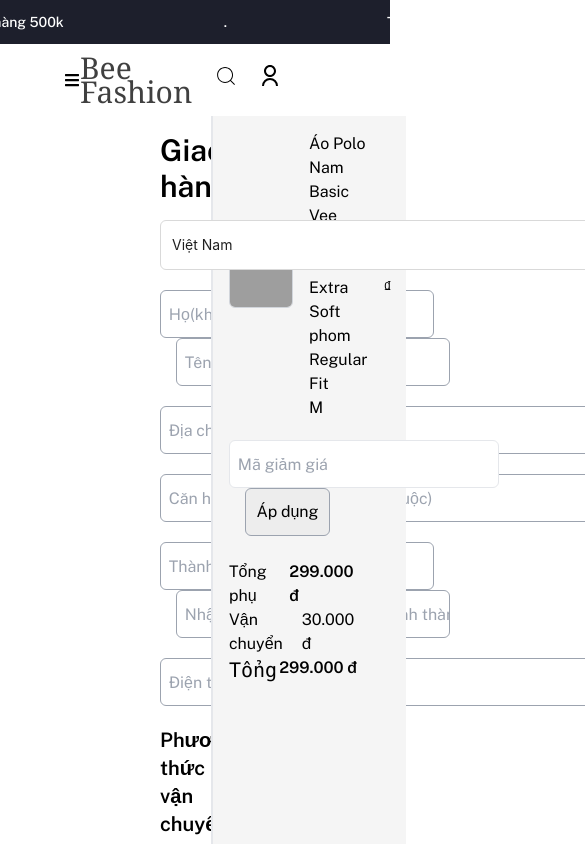
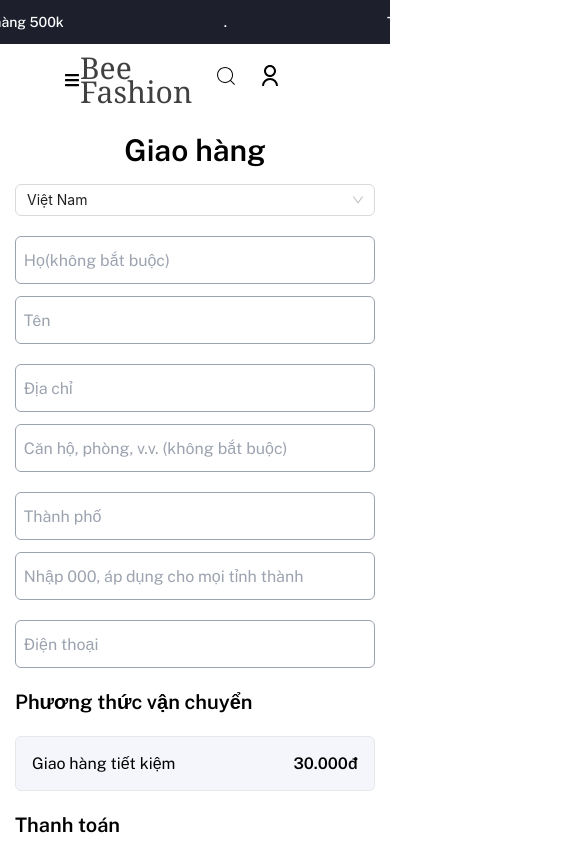
Before and after one commit to thanhnvph26404/final, a React (Vite) app in the folder client/: page /payment in a window 390 px wide. Shown: the top 844 px of the page, 585 px wide, since content can reach past the window. Built offline with nearby package versions, Linux system fonts and the light colour scheme; grey boxes are pictures that could not be loaded; some icons are missing.

Commit message:
feat: update payment page refs: FS-47

```diff
--- a/client/src/pages/website/PaymentPage.tsx
+++ b/client/src/pages/website/PaymentPage.tsx
@@ -1,37 +1,41 @@
 import { Select } from 'antd'
 const PaymentPage = () => {
     return (
-        <div className="flex" >
-            <div className="w-[50%]">
-                <div className="ml-[160px]">
-                    <h1 className="text-3xl my-4 font-semibold">Giao hàng</h1>
+        <div className="sm:flex max-sm:w-[360px] m-auto max-sm:mb-4" >
+            <div className="sm:w-[50%]">
+                <div className="sm:ml-[160px]">
+                    <h1 className="text-3xl my-4 font-semibold max-sm:text-center">Giao hàng</h1>
                     <Select
+                        className='sm:w-[566px] sm:h-[50px] max-sm:w-[360px]'
                         defaultValue="vietnam"
-                        style={{ width: 566, height: 50 }}
+                        // style={{ width: 566, height: 50 }}
                         options={[
                             { value: 'vietnam', label: 'Việt Nam' }
                         ]}
                     />
                     <div className="mt-5">
-                        <input className="w-[274px] h-[48px] rounded-md border border-gray-400" type="text" placeholder="  Họ(không bắt buộc)" />
-                        <input className="w-[274px] h-[48px] rounded-md border border-gray-400 ml-4" type="text" placeholder="  Tên" />
+                        <input className="w-[274px] h-[48px] max-sm:w-[360px] rounded-md border border-gray-400" type="text" placeholder="  Họ(không bắt buộc)" />
+                        <input className="w-[274px] max-sm:mt-3 max-sm:w-[360px] h-[48px] rounded-md border border-gray-400 sm:ml-4" type="text" placeholder="  Tên" />
                     </div>
-                    <input className="w-[564px] h-[48px] rounded-md border border-gray-400 mt-5" type="text" placeholder="  Địa chỉ" />
-                    <input className="w-[564px] h-[48px] rounded-md border border-gray-400 mt-5" type="text" placeholder="  Căn hộ, phòng, v.v. (không bắt buộc)" />
+                    <div className='mt-5'>
+                        <input className="w-[564px] h-[48px] max-sm:w-[360px] rounded-md border border-gray-400 " type="text" placeholder="  Địa chỉ" />
+                        <input className="w-[564px] max-sm:mt-3 max-sm:w-[360px] h-[48px] rounded-md border border-gray-400 " type="text" placeholder="  Căn hộ, phòng, v.v. (không bắt buộc)" />
+                    </div>
+
                     <div className="mt-5">
-                        <input className="w-[274px] h-[48px] rounded-md border border-gray-400" type="text" placeholder="  Thành phố" />
-                        <input className="w-[274px] h-[48px] rounded-md border border-gray-400 ml-4" type="text" placeholder="  Nhập 000, áp dụng cho mọi tỉnh thành" />
+                        <input className="w-[274px] h-[48px] max-sm:w-[360px] rounded-md border border-gray-400" type="text" placeholder="  Thành phố" />
+                        <input className="w-[274px] h-[48px] max-sm:mt-3 max-sm:w-[360px] rounded-md border border-gray-400 sm:ml-4" type="text" placeholder="  Nhập 000, áp dụng cho mọi tỉnh thành" />
                     </div>
-                    <input className="w-[564px] h-[48px] rounded-md border border-gray-400 mt-5" type="text" placeholder="  Điện thoại" />
+                    <input className="w-[564px] h-[48px] max-sm:w-[360px] rounded-md border border-gray-400 mt-5" type="text" placeholder="  Điện thoại" />
                     <h2 className="mt-5 text-xl font-semibold">Phương thức vận chuyển</h2>
-                    <div className="border rounded-md border-black mt-5 flex justify-between w-[565px] h-[55px] items-center bg-[#F5F6FB] ">
-                        <p className="ml-4">Giao hàng tiết kiệm</p>
+                    <div className="border rounded-md border-black mt-5 flex justify-between sm:w-[565px] h-[55px] items-center bg-[#F5F6FB] ">
+                        <p className="ml-4 max-sm:w-[360px]">Giao hàng tiết kiệm</p>
                         <p className="mr-4 font-semibold">30.000đ</p>
                     </div>
-                    <h2 className="mt-5 text-xl font-semibold">Thanh toán</h2>
+                    <h2 className="mt-5 text-xl font-semibold ">Thanh toán</h2>
                     <p className="text-gray-600">Toàn bộ các giao dịch được bảo mật và mã hóa.</p>
                     <div className='w-[40%]'>
-                        <div className=' max-md:hidden'>
+                        <div className=''>
                             <div className='method-list '>
                                 <label htmlFor='cod' className='radio-button flex py-3'>
                                     <input
@@ -83,12 +87,12 @@ const PaymentPage = () => {
                         </div>
                     </div>
 
-                    <button className="border bg-[#23314B] text-white w-[566px] h-[55px] mt-5 rounded-md hover:bg-blue-500">Hoàn tất đơn hàng</button>
+                    <button className="border bg-[#23314B] max-sm:w-[360px] text-white w-[566px] h-[55px] mt-5 rounded-md hover:bg-blue-500">Hoàn tất đơn hàng</button>
                 </div>
 
             </div>
 
-            <div className="border-l-2 border-gray-200 ml-4 pl-4 w-[50%] bg-[#F5F5F5] ">
+            <div className="border-l-2 border-gray-200 sm:ml-4 pl-4 sm:w-[50%] bg-[#F5F5F5] ">
                 <div className="mt-4">
                     <div className="flex items-center">
                         <img className="w-[64px] h-[64px] border rounded-md border-gray-300" src="https://cdn.shopify.com/s/files/1/0685/2237/7522/files/Polomanor_aopolo_Basic_Vneck_Xamnhat_1_64x64.jpg?v=1694405879" alt="" />
@@ -96,16 +100,16 @@ const PaymentPage = () => {
                             <p>Áo Polo Nam Basic Vee Màu Xám vải Extra Soft phom Regular Fit</p>
                             <p>M</p>
                         </div>
-                        <p>299.000 ₫</p>
+                        <p className='max-sm:mr-2'>299.000₫</p>
                     </div>
 
                 </div>
-                <div>
-                    <input type="text" placeholder="  Mã giảm giá" className="rounded-md mt-5 w-[270px] h-[48px] border border-gray-200" />
-                    <button className="border rounded-md border-gray-400 ml-4 h-[48px] w-[85px] bg-[#EDEDED]" >Áp dụng</button>
+                <div className='max-sm:flex max-sm:items-center max-sm:mt-5 max-sm:justify-between'>
+                    <input type="text" placeholder="  Mã giảm giá" className="rounded-md sm:mt-5 sm:w-[270px] h-[48px] border border-gray-200" />
+                    <button className="border rounded-md border-gray-400 sm:ml-4 h-[48px] max-sm:mr-3 sm:w-[85px] bg-[#EDEDED]" >Áp dụng</button>
                 </div>
 
-                <div className="mt-6 w-[72.5%]">
+                <div className="mt-6 w-[72.5%] max-sm:m-auto max-sm:mt-6">
                     <div className="flex justify-between">
                         <p>Tổng phụ</p>
                         <p className="font-semibold">299.000 đ</p>
```
